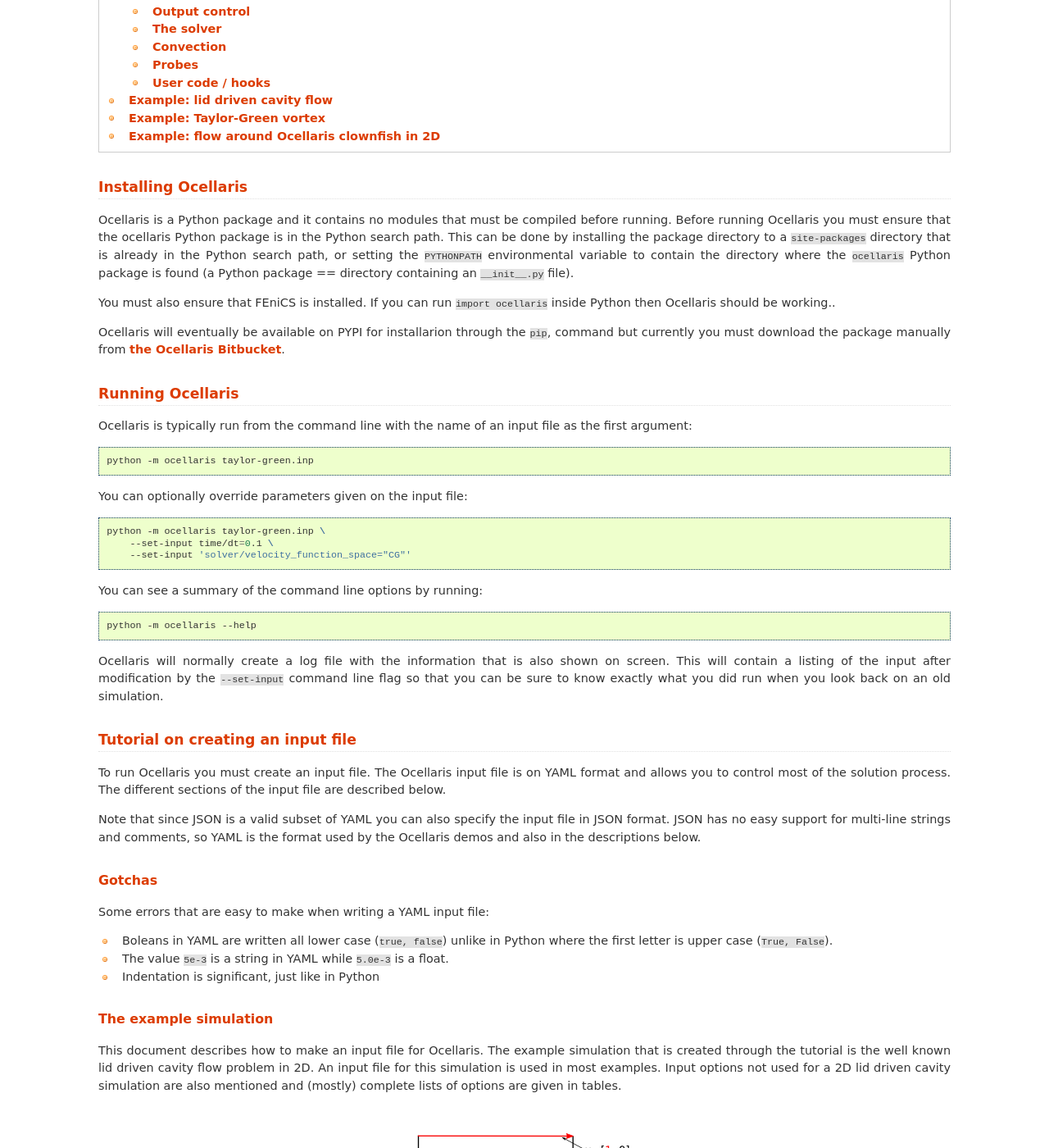
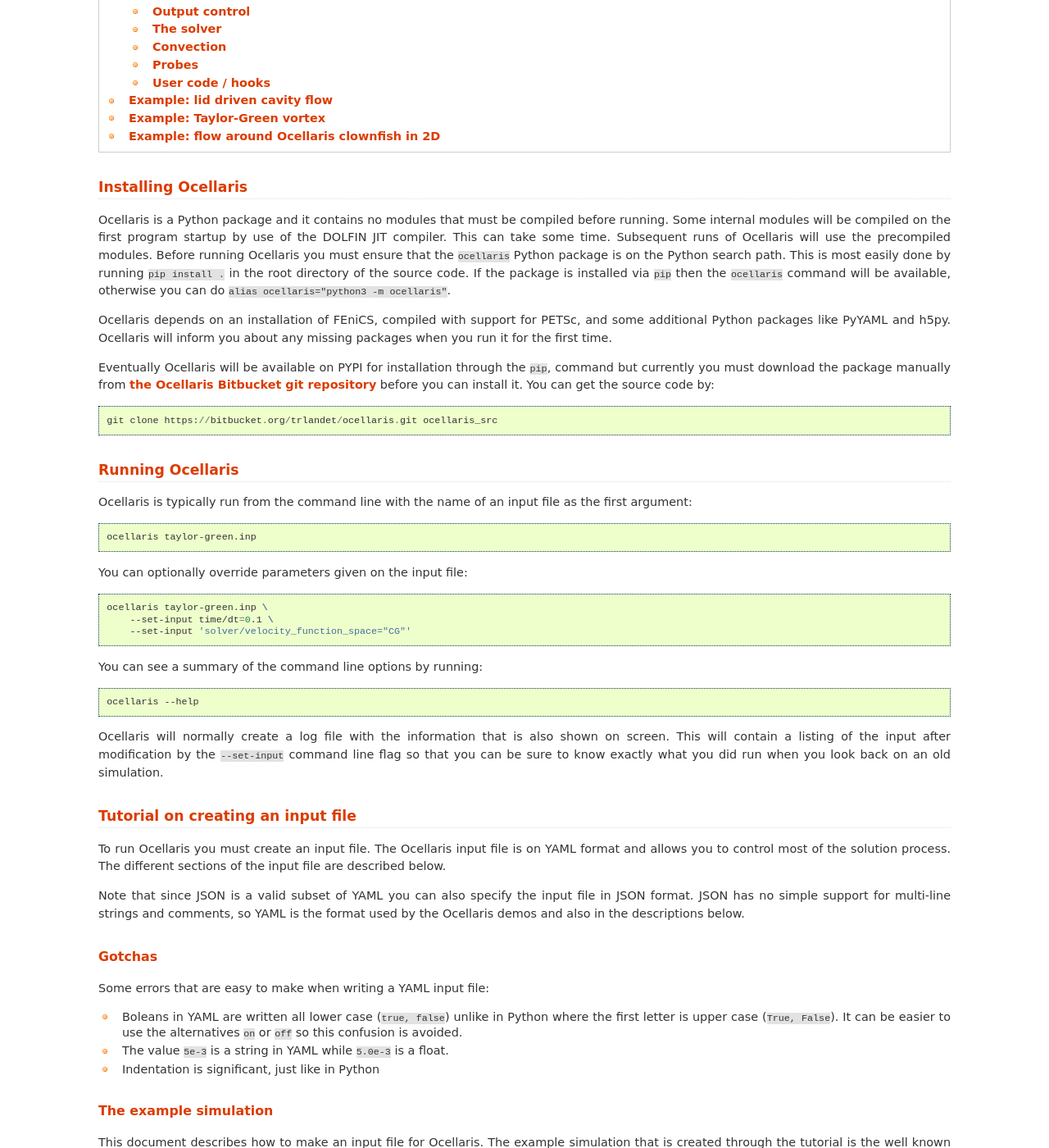
Before and after one commit to TormodLandet/Ocellaris, a Sphinx documentation site: the page built from documentation/user_guide/user_guide.rst, in a window 1280 px wide and 1400 px high, scrolled down 612 px. Shown: the whole window at 82% size. Built offline with Sphinx 7.4.7, drawn with Linux system fonts in a browser that asks for light colours; some of the changed text lies outside the part shown.

Commit message:
Quick and dirty doc cleanup

```diff
--- a/documentation/user_guide/user_guide.rst
+++ b/documentation/user_guide/user_guide.rst
@@ -13,19 +13,26 @@
 --------------------
 
 Ocellaris is a Python package and it contains no modules that must be compiled
-before running. Before running Ocellaris you must ensure that the ocellaris
-Python package is in the Python search path. This can be done by installing
-the package directory to a ``site-packages`` directory that is already in the
-Python search path, or setting the ``PYTHONPATH`` environmental variable to
-contain the directory where the ``ocellaris`` Python package is found (a Python
-package == directory containing an ``__init__.py`` file).
+before running. Some internal modules will be compiled on the first program
+startup by use of the DOLFIN JIT compiler. This can take some time. Subsequent
+runs of Ocellaris will use the precompiled modules. Before running Ocellaris
+you must ensure that the ``ocellaris`` Python package is on the Python search
+path. This is most easily done by running ``pip install .`` in the root
+directory of the source code. If the package is installed via ``pip`` then the
+``ocellaris`` command will be available, otherwise you can do ``alias
+ocellaris="python3 -m ocellaris"``.
 
-You must also ensure that FEniCS is installed. If you can run ``import ocellaris``
-inside Python then Ocellaris should be working..
+Ocellaris depends on an installation of FEniCS, compiled with support for
+PETSc, and some additional Python packages like PyYAML and h5py. Ocellaris will
+inform you about any missing packages when you run it for the first time.
 
-Ocellaris will eventually be available on PYPI for installarion through the
+Eventually Ocellaris will be available on PYPI for installation through the
 ``pip``, command but currently you must download the package manually from
-`the Ocellaris Bitbucket <https://bitbucket.org/trlandet/ocellaris/src>`_.
+`the Ocellaris Bitbucket git repository
+<https://bitbucket.org/trlandet/ocellaris/src>`_ before you can install it. You
+can get the source code by::
+
+  git clone https://bitbucket.org/trlandet/ocellaris.git ocellaris_src
 
 
 Running Ocellaris
@@ -36,13 +43,13 @@
 
 .. code-block:: sh
 
-    python -m ocellaris taylor-green.inp
+    ocellaris taylor-green.inp
 
 You can optionally override parameters given on the input file:
 
 .. code-block:: sh
 
-    python -m ocellaris taylor-green.inp \
+    ocellaris taylor-green.inp \
         --set-input time/dt=0.1 \
         --set-input 'solver/velocity_function_space="CG"'
 
@@ -50,7 +57,7 @@
 
 .. code-block:: sh
 
-    python -m ocellaris --help
+    ocellaris --help
 
 Ocellaris will normally create a log file with the information that is also
 shown on screen. This will contain a listing of the input after modification
@@ -66,7 +73,7 @@
 different sections of the input file are described below.
 
 Note that since JSON is a valid subset of YAML you can also specify the input
-file in JSON format. JSON has no easy support for multi-line strings and
+file in JSON format. JSON has no simple support for multi-line strings and
 comments, so YAML is the format used by the Ocellaris demos and also in the
 descriptions below.
 
@@ -77,7 +84,9 @@
 Some errors that are easy to make when writing a YAML input file:
 
 - Boleans in YAML are written all lower case  (:code:`true, false`) unlike
-  in Python where the first letter is upper case (:code:`True, False`).
+  in Python where the first letter is upper case (:code:`True, False`). It
+  can be easier to use the alternatives :code:`on` or :code:`off` so this
+  confusion is avoided.
 - The value ``5e-3`` is a string in YAML while ``5.0e-3`` is a float.
 - Indentation is significant, just like in Python
 
```
Also changed, not shown: documentation/index.rst (+0 -7 lines), documentation/programmers_guide/programmers_guide.rst (+9 -5 lines), documentation/programmers_guide/scripting_and_interactive_console.rst (+6 -5 lines), documentation/theory/convergence_rates.rst (deleted, +0 -368 lines), documentation/theory/theory.rst (deleted, +0 -10 lines).
